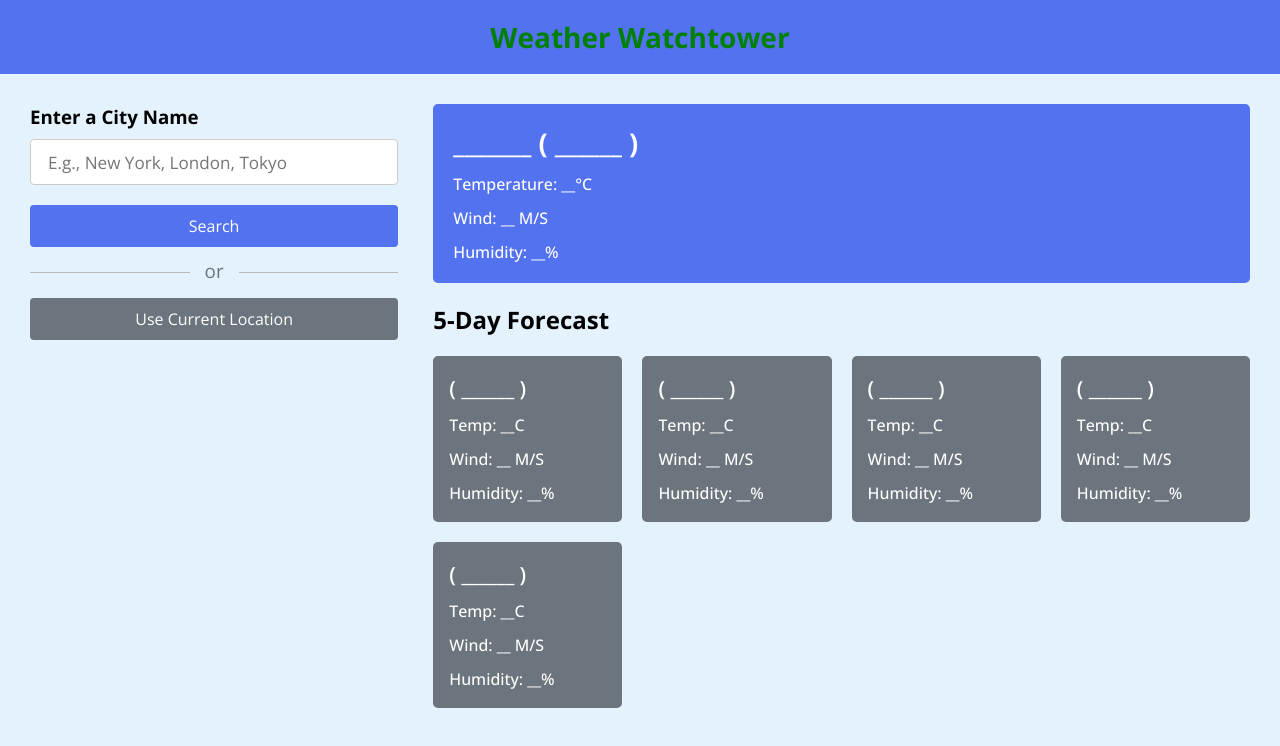
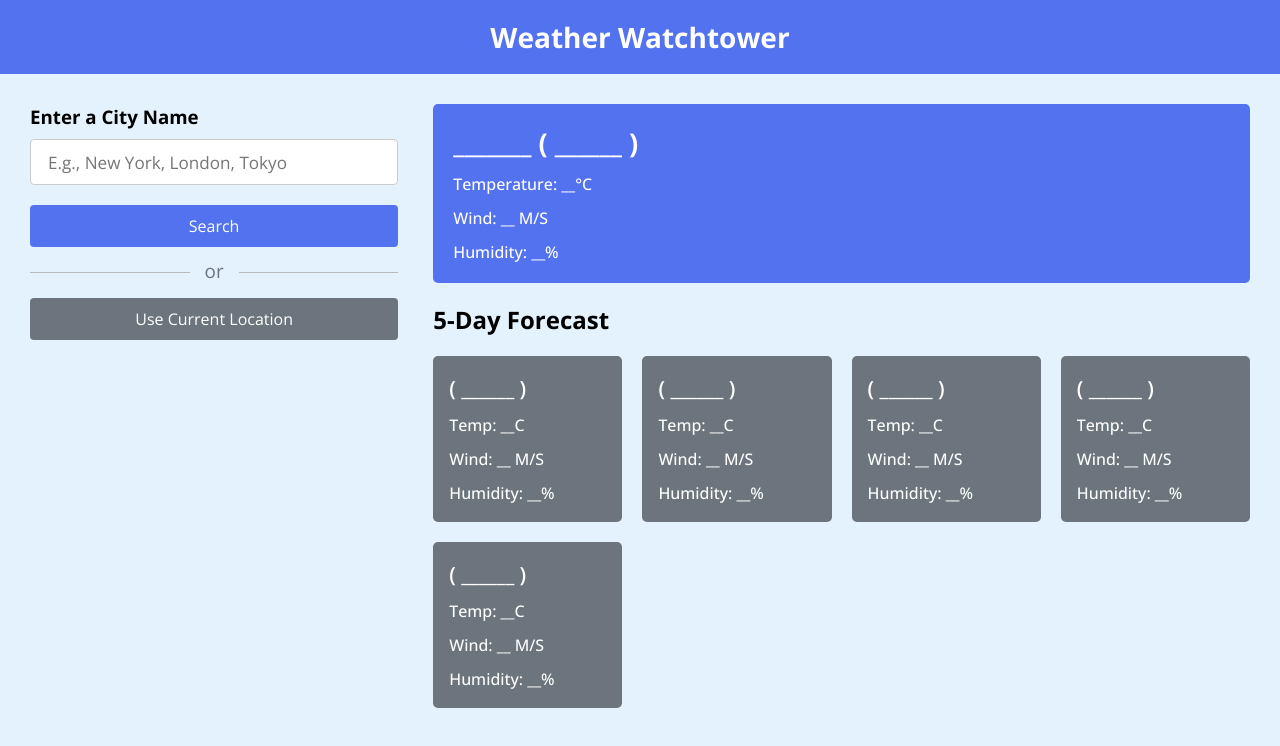
Before and after one commit to mikekane007/weatherapp.github.io, a plain HTML site: page index.html in a window 1280 px wide. Drawn offline with nearby package versions, Linux system fonts and the light colour scheme.

Commit message:
Update style.css

```diff
--- a/style.css
+++ b/style.css
@@ -14,7 +14,7 @@ h1 {
   font-size: 1.75rem;
   text-align: center;
   padding: 18px 0;
-  color: #008000;
+  color: #fff;
 }
 .container {
   display: flex;
```
